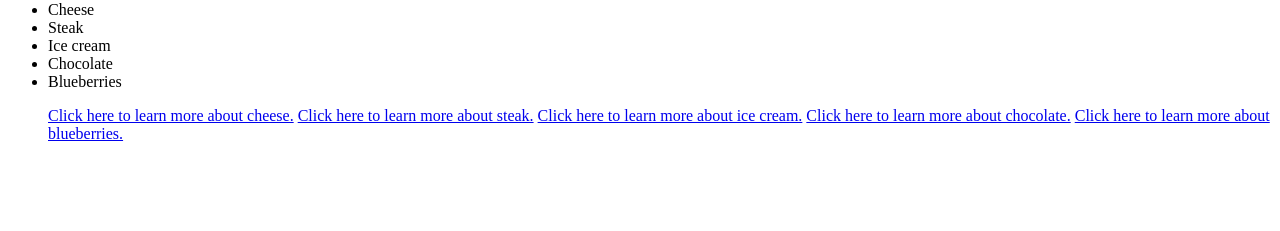
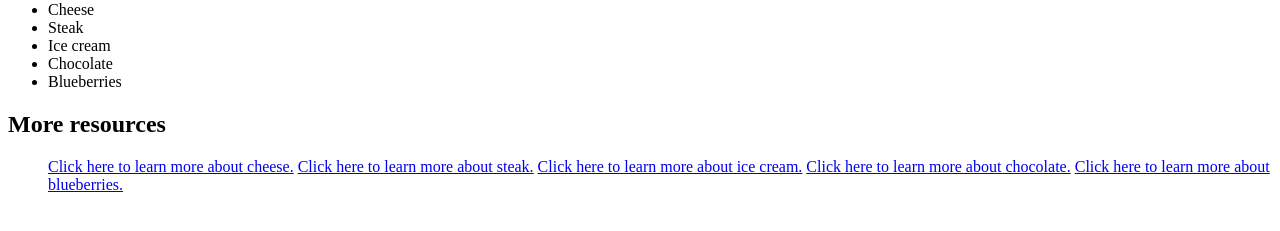
Before and after one commit to adrienneeaston/accessibility-presentation, a plain HTML site: page index.html in a window 1280 px wide. Shown: the part 79-310 px from the top of the page. Drawn offline with Linux system fonts and the light colour scheme.

Commit message:
added list description

```diff
--- a/index.html
+++ b/index.html
@@ -19,6 +19,7 @@
       <li>Blueberries</li>
     </ul>
 
+    <h2>More resources</h2>
     <ul>
       <a href="https://en.wikipedia.org/wiki/Cheese">Click here to learn more about cheese.</a>
       <a href="https://en.wikipedia.org/wiki/Steak">Click here to learn more about steak.</a>
```
